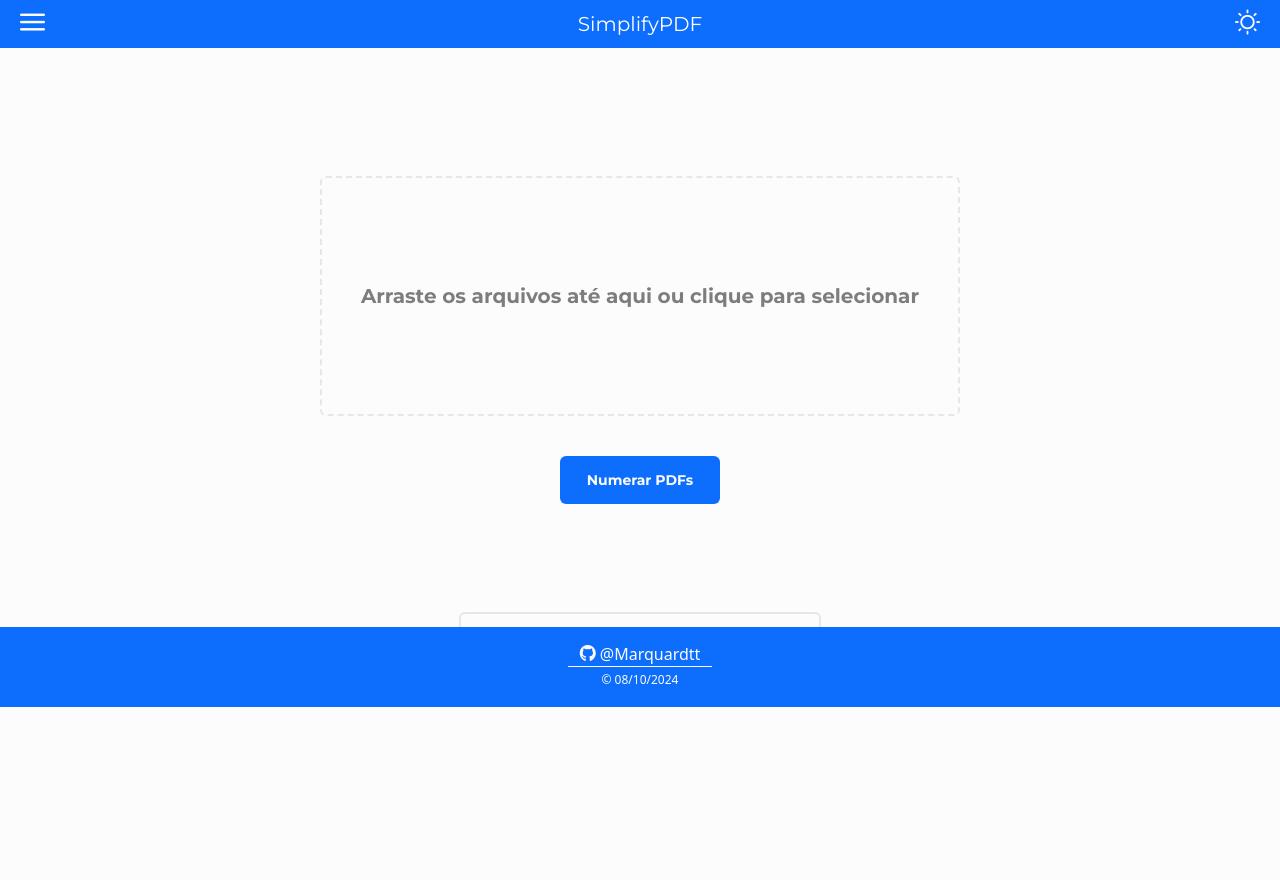
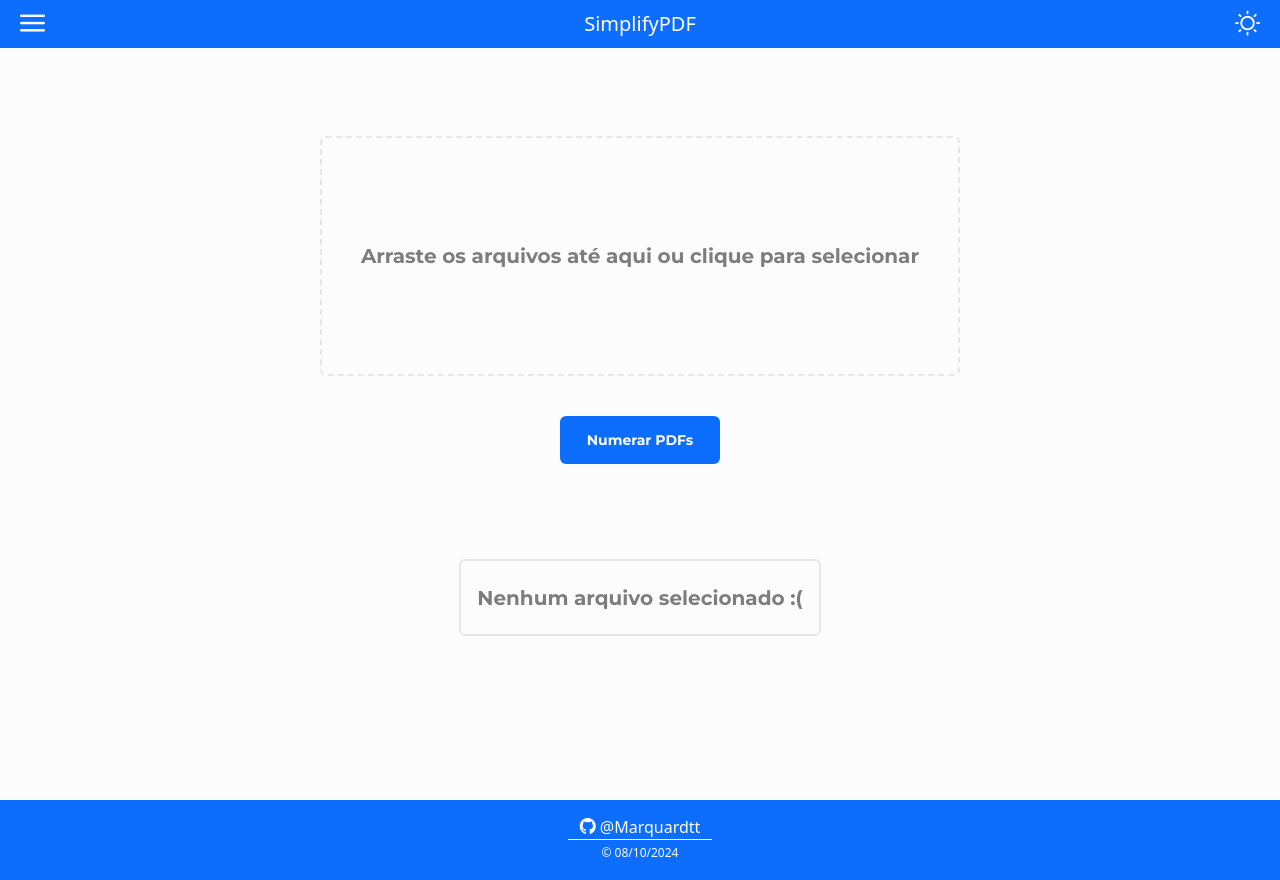
Before and after one commit to Marquardtt/SimplifyPDF, a Next.js app: page /enumerate in a window 1280 px wide. Before the commit the page ends 800 px from the top, so only its background shows below. Built offline with nearby package versions, Linux system fonts and the light colour scheme.

Commit message:
problema no footer

```diff
--- a/src/app/(all)/enumerate/page.tsx
+++ b/src/app/(all)/enumerate/page.tsx
@@ -5,7 +5,7 @@ import { EnumerateComponent } from "@/components/PageContent/components/Enumerat
 
 export default function GroupPDF() {
     return (
-        <div className="flex items-center justify-center">
+        <div className="flex  w-full h-full items-center justify-center">
             <PageContentComponent func={<EnumerateComponent />} />
         </div>
     )
--- a/src/app/(all)/layout.tsx
+++ b/src/app/(all)/layout.tsx
@@ -10,14 +10,6 @@ type LayoutProps = {
 
 export default function Layout({ children }: LayoutProps) {
   return (
-    <body
-      id="body"
-      className={` font-montserrat w-screen h-screen bg-white flex flex-col justify-between  dark:bg-slate-600 transition-all`}
-    >
-      <header><HeaderComponent /></header>
-      <div className="py-24">{children}</div>
-      <footer className="absolute top-[49vw] w-full"><FooterComponent /></footer>
-    </body>
-
+    <div className="font-montserrat w-screen h-screen bg-white flex flex-col justify-between  dark:bg-slate-600 transition-all py-24">{children}</div>
   );
 }
--- a/src/app/layout.tsx
+++ b/src/app/layout.tsx
@@ -1,6 +1,7 @@
 "use client"
 
 import { FooterComponent } from "@/components/Footer";
+import { HeaderComponent } from "@/components/Header";
 import { FilesContext } from "@/contexts/FilesContext";
 import { PageContent } from "@/contexts/PageContentContext";
 import { FileP } from "@/models";
@@ -27,9 +28,17 @@ export default function RootLayout({ children }: RootLayoutProps) {
             <body>
                 <FilesContext.Provider value={{ files, setFiles }}>
                     <DndProvider backend={HTML5Backend}>
-                        <PageContent>
-                            {children}
-                        </PageContent>
+                        <header>
+                            <HeaderComponent />
+                        </header>
+                        <main>
+                            <PageContent>
+                                {children}
+                            </PageContent>
+                        </main>
+                        <footer>
+                            <FooterComponent />
+                        </footer>
                     </DndProvider>
                 </FilesContext.Provider>
             </body>
--- a/src/components/PageContent/components/PDFEdit/PDFEditComponent.tsx
+++ b/src/components/PageContent/components/PDFEdit/PDFEditComponent.tsx
@@ -9,7 +9,6 @@ import { FilesContext } from "@/contexts/FilesContext";
 import { ColorBallComponent } from "./components/ColorBallComponent";
 import { StrokeSVGComponent } from "./components/StrokeSVG";
 import { ButtonComponent } from "./components/ButtonComponent";
-import { PDFView } from "../PDFView";
 import Image from "next/image";
 
 pdfjsLib.GlobalWorkerOptions.workerSrc = pdfjsWorker;
@@ -41,17 +40,15 @@ export const PDFEditComponent = ({ file, pageNumber: initialPageNumber, closeMod
 
     useEffect(() => {
         const loadPDF = async () => {
-            const loadingTask = pdfjsLib.getDocument(file); // Passando o File diretamente
+            const loadingTask = pdfjsLib.getDocument(file);
             const loadedPDF = await loadingTask.promise;
             setPdf(loadedPDF);
 
-            // Gerar URLs para as miniaturas
             const urls: string[] = [];
             for (let i = 1; i <= loadedPDF.numPages; i++) {
                 const page = await loadedPDF.getPage(i);
                 const viewport = page.getViewport({ scale: 1.5 });
 
-                // Criar um canvas para renderizar a página
                 const canvas = document.createElement("canvas");
                 const context = canvas.getContext("2d");
 
@@ -68,7 +65,7 @@ export const PDFEditComponent = ({ file, pageNumber: initialPageNumber, closeMod
                 };
 
                 await page.render(renderContext).promise;
-                urls.push(canvas.toDataURL());  // Adiciona a imagem da miniatura
+                urls.push(canvas.toDataURL());
             }
             setPdfPagesUrls(urls);
         };
```
